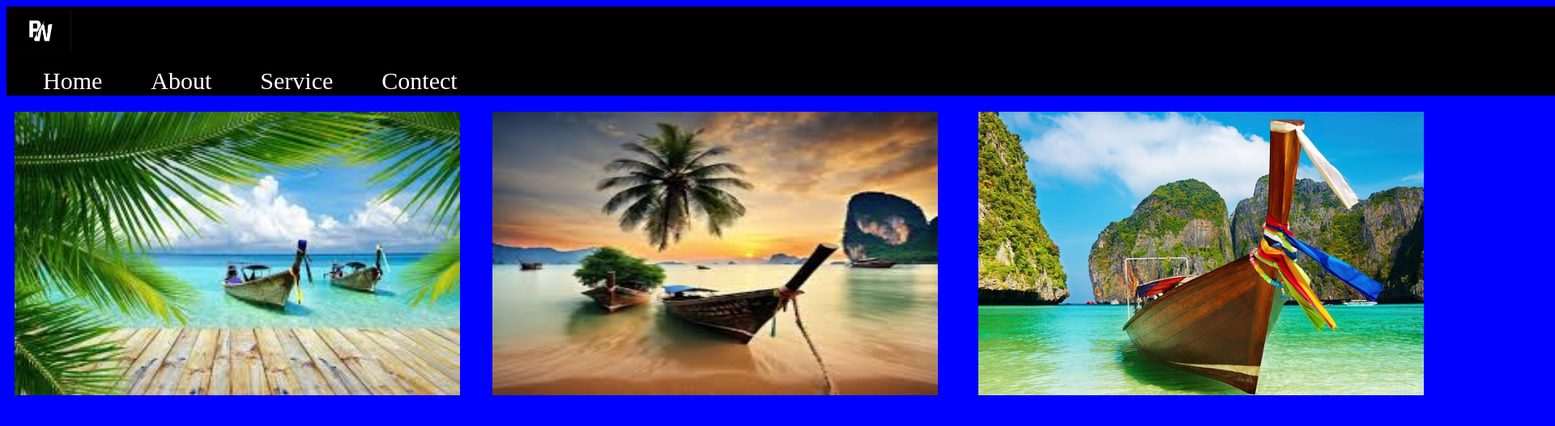
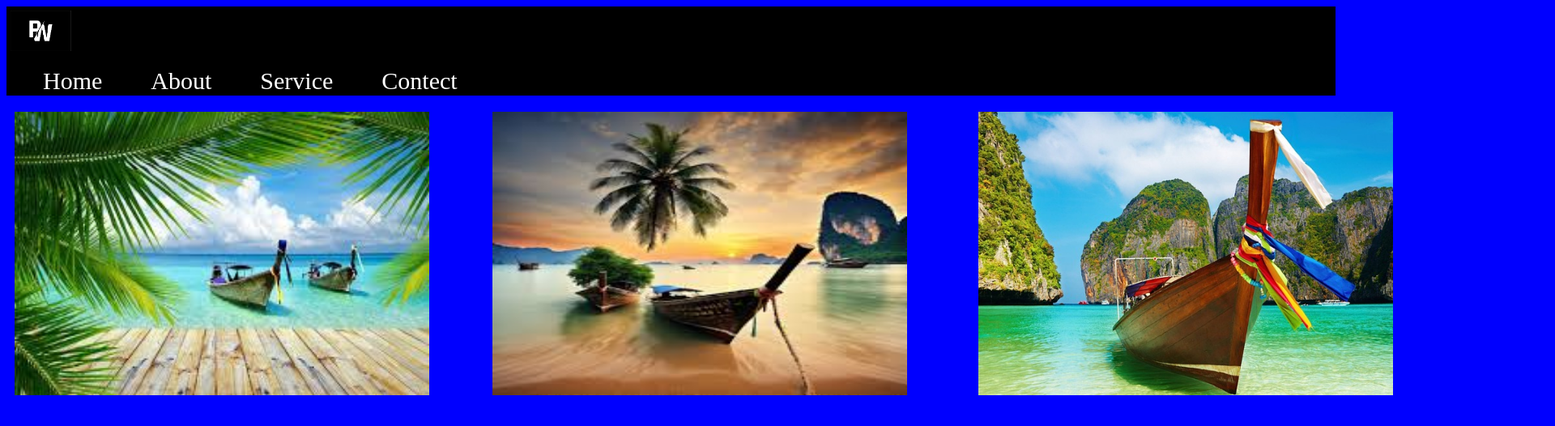
Before and after one commit to Lokesh1334/pavi, a plain HTML site: page index.html in a window 1280 px wide. Shown: the top 526 px of the page at 81% size, 1920 px wide, since content can reach past the window. Drawn offline with Linux system fonts and the light colour scheme.

Commit message:
Update style.css

```diff
--- a/style.css
+++ b/style.css
@@ -7,7 +7,7 @@ body{
   nav{
 
     background-color:black;
-    width: 170%;
+    width: 129%;
     padding: 5px;
     height: 100px;
     position: relative;
@@ -44,7 +44,7 @@ a{
 
 .image{
 
-    width: 550px;
+    width: 40%;
     height: 350px;
     display: block;
     margin-left: 10px;
@@ -52,7 +52,7 @@ a{
     position: absolute;
 }
 .ima{
-    width: 550px;
+    width: 40%;
     height: 350px;
     display: block;
     margin-left: 1200px;
@@ -60,7 +60,7 @@ a{
     position: absolute;
 }
 .img{
-    width: 550px;
+    width: 40%;
     height: 350px;
     display: block;
     margin-left: 600px;
```
